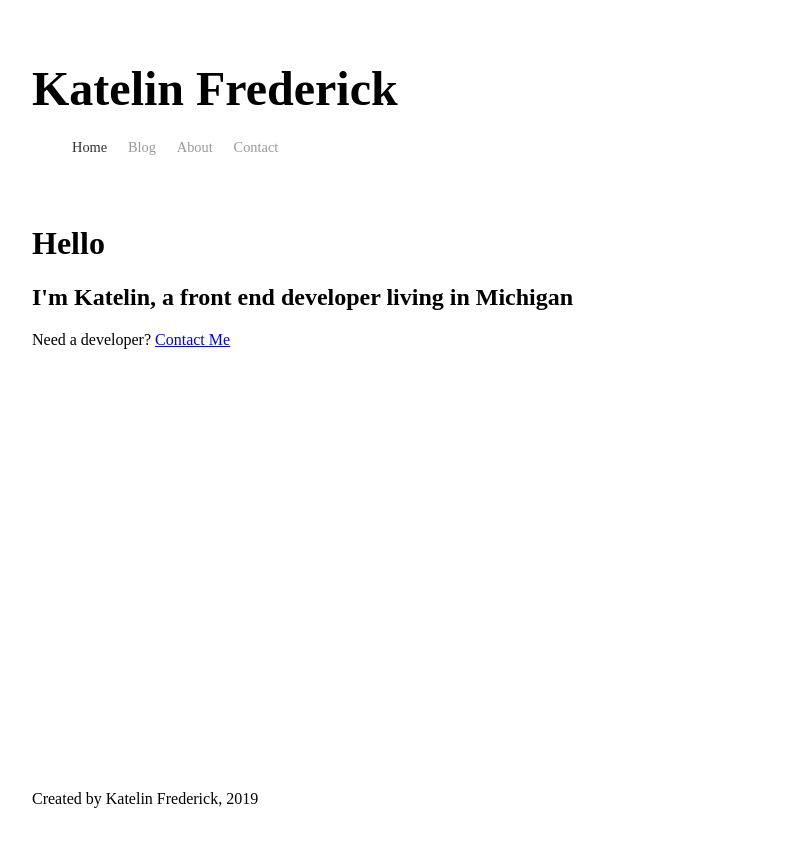
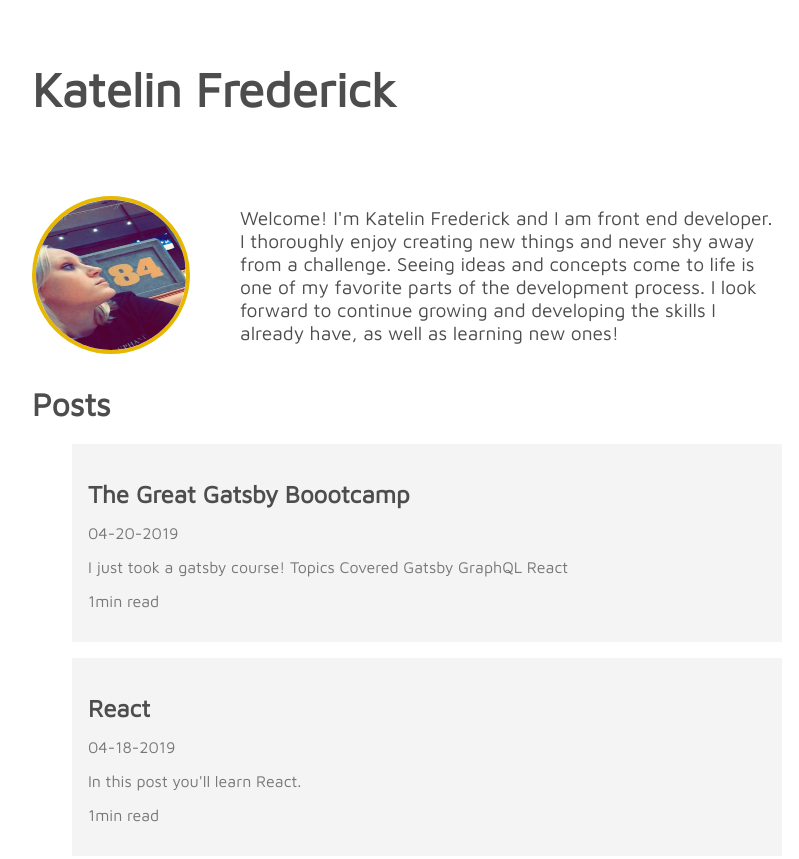
Before and after one commit to Katelin-Frederick/blog, a Gatsby site: page / in a window 1280 px wide. Shown: the top 859 px of the page, without its empty margins (233-1032 px from the left). Built offline with nearby package versions, Linux system fonts and the light colour scheme; Gatsby itself is replaced by a stand-in of ours.

Commit message:
added bio section

```diff
--- a/gatsby-node.js
+++ b/gatsby-node.js
@@ -34,7 +34,7 @@ module.exports.createPages = async ({ graphql, actions }) => {
   res.data.allMarkdownRemark.edges.forEach(edge => {
     createPage({
       component: blogTemplate,
-      path: `/blog/${edge.node.fields.slug}`,
+      path: `/${edge.node.fields.slug}`,
       context: {
         slug: edge.node.fields.slug
       }
--- /dev/null
+++ b/src/components/Bio.js
@@ -0,0 +1,17 @@
+import React from 'react'
+
+import profileImage from '../images/profilePic.jpg'
+import bioStyles from './bio.module.scss'
+
+const Bio = () => {
+  return (
+    <div className={bioStyles.container}>
+      <div className={bioStyles.imageContainer}>
+        <img src={profileImage} alt="Katelin Frederick" className={bioStyles.profilePic}/>
+      </div>
+      <p>Welcome! I'm Katelin Frederick and I am front end developer. I thoroughly enjoy creating new things and never shy away from a challenge. Seeing ideas and concepts come to life is one of my favorite parts of the development process. I look forward to continue growing and developing the skills I already have, as well as learning new ones!</p>
+    </div>
+  )
+}
+
+export default Bio;
--- /dev/null
+++ b/src/components/Bio.module.scss
@@ -0,0 +1,18 @@
+.container {
+  display: flex;
+  font-size: 1.2rem;
+}
+
+.imageContainer {
+  display: flex;
+  justify-content: center;
+  align-items: center;
+  margin-right: 50px;
+}
+
+.profilePic {
+  border-radius: 50%;
+  height: 150px;
+  width: 150px;
+  border: 4px solid #e6b800;
+}
--- a/src/components/Header.js
+++ b/src/components/Header.js
@@ -18,46 +18,6 @@ const Header = () => {
     <header className={headerStyles.header}>
       <h1>
         <Link to="/" className={headerStyles.title}>{data.site.siteMetadata.title}</Link></h1>
-      <nav>
-        <ul className={headerStyles.navList}>
-          <li>
-            <Link
-              to="/"
-              className={headerStyles.navItem}
-              activeClassName={headerStyles.activeNavItem}
-            >
-              Home
-            </Link>
-          </li>
-          <li>
-            <Link
-              to="/blog"
-              className={headerStyles.navItem}
-              activeClassName={headerStyles.activeNavItem}
-            >
-              Blog
-            </Link>
-          </li>
-          <li>
-            <Link
-              to="/about"
-              className={headerStyles.navItem}
-              activeClassName={headerStyles.activeNavItem}
-            >
-              About
-            </Link>
-          </li>
-          <li>
-            <Link
-              to="/contact"
-              className={headerStyles.navItem}
-              activeClassName={headerStyles.activeNavItem}
-            >
-              Contact
-            </Link>
-          </li>
-        </ul>
-      </nav>
     </header>
   )
 }
--- a/src/components/Header.module.scss
+++ b/src/components/Header.module.scss
@@ -3,28 +3,7 @@
 }
 
 .title {
-  color: #000;
+  color: #4d4d4d;
   font-size: 3rem;
   text-decoration: none;
 }
-
-.navList {
-  display: flex;
-  list-style-type: none;
-  margin: 0;
-}
-
-.navItem {
-  color: #999;
-  font-size: .9rem;
-  margin-right: 1.3rem;
-  text-decoration: none;
-
-  &:hover {
-    color: #666;
-  }
-}
-
-.activeNavItem {
-  color: #333;
-}
--- a/src/pages/index.js
+++ b/src/pages/index.js
@@ -1,16 +1,53 @@
-import React from "react"
-import { Link } from 'gatsby'
+import React from 'react'
+import { Link, graphql, useStaticQuery } from 'gatsby'
 
 import Layout from '../components/Layout'
+import Bio from '../components/Bio'
+import indexStyles from './index.module.scss'
 
-const IndexPage = () => {
+const Index = () => {
+  const data = useStaticQuery(graphql`
+  query {
+    allMarkdownRemark {
+      edges {
+        node {
+          frontmatter {
+            title
+            date
+          }
+          fields {
+            slug
+          }
+          excerpt
+          timeToRead
+        }
+      }
+    }
+  }
+  `)
+
   return (
     <Layout>
-      <h1>Hello</h1>
-      <h2>I'm Katelin, a front end developer living in Michigan</h2>
-      <p>Need a developer? <Link to="/contact">Contact Me</Link></p>
+      <Bio />
+      <h1>Posts</h1>
+      <ol className={indexStyles.posts}>
+        {data.allMarkdownRemark.edges.map(edge => {
+          const { node } = edge
+
+          return (
+            <li className={indexStyles.post}>
+              <Link to={`/${node.fields.slug}`}>
+                <h2>{node.frontmatter.title}</h2>
+                <p>{node.frontmatter.date}</p>
+                <p>{node.excerpt}</p>
+                <p>{node.timeToRead}min read</p>
+              </Link>
+            </li>
+          )
+        })}
+      </ol>
     </Layout>
   )
 }
 
-export default IndexPage
+export default Index
--- a/src/pages/blog.module.scss
+++ b/src/pages/index.module.scss
@@ -8,14 +8,14 @@
 
   a {
     background: #f4f4f4;
-    color: #000;
+    color: #4d4d4d;
     display: block;
     padding: 1rem;
     text-decoration: none;
-  }
 
-  a:hover {
-    background: #e4e4e4;
+    &:hover {
+      background: #e6e6e6;
+    }
   }
 
   h2 {
@@ -24,6 +24,5 @@
 
   p {
     color: #777;
-    font-size: .8rem;
   }
 }
--- a/src/syles/index.scss
+++ b/src/syles/index.scss
@@ -0,0 +1,6 @@
+@import url('https://fonts.googleapis.com/css?family=Maven+Pro');
+
+body {
+  font-family: 'Maven Pro', sans-serif;
+  color: #4d4d4d;
+}
```
Also changed, not shown: src/pages/about.js (deleted, +0 -16 lines), src/pages/blog.js (deleted, +0 -50 lines), src/pages/contact.js (deleted, +0 -14 lines), src/images/profilePic.jpg (added).
